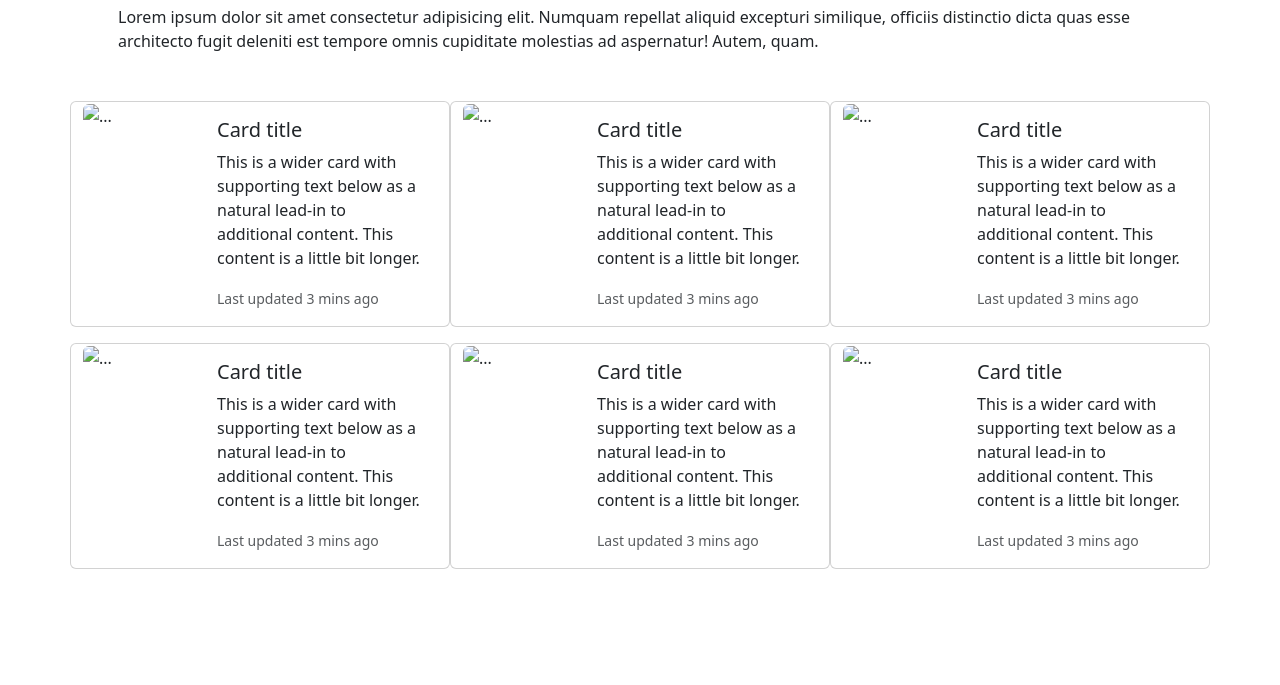
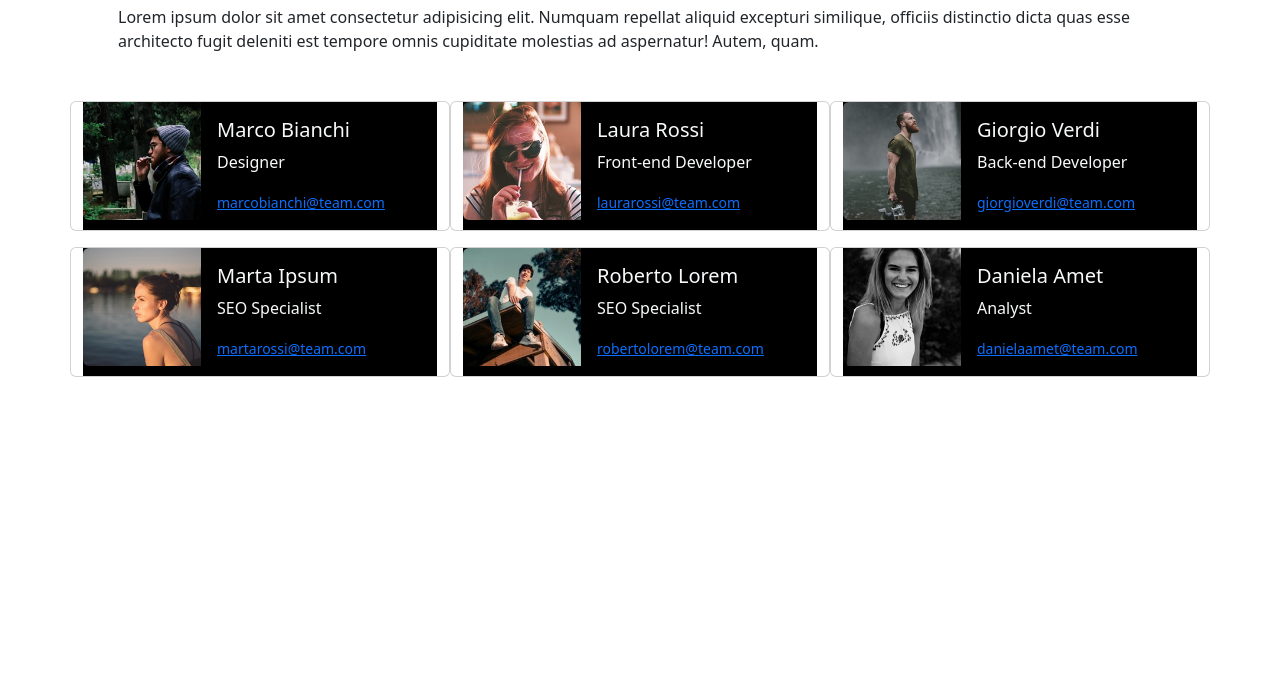
Before and after one commit to Manuel-Lauriola/js-our-team, a plain HTML site: page index.html in a window 1280 px wide. Shown: the part 115-800 px from the top of the page. Drawn offline with nearby package versions, Linux system fonts and the light colour scheme.

Commit message:
[UPD] - invoke function and minor fixing

```diff
--- a/assets/script.js
+++ b/assets/script.js
@@ -37,21 +37,32 @@ const teamMembers = [
   }
 ];
 
+
 //dichiaro la funzione che includa le variabili prese dai singoli oggetti in una variabile del mio html
 const generateCard = (member) => {
   const card = `<div class="card mb-3 col-4">
-  <div class="row g-0">
+  <div class="row g-0 bg-black">
     <div class="col-md-4">
-      <img src="${member.img}" class="img-fluid rounded-start" alt="...">
+      <img src="./assets/${member.img}" class="img-fluid rounded-start" alt="#">
     </div>
     <div class="col-md-8">
       <div class="card-body">
-        <h5 class="card-title">${member.name}</h5>
-        <p class="card-text">${member.role}</p>
-        <p class="card-text"><small class="text-body-secondary">${member.email}</small></p>
+        <h5 class="card-title text-light">${member.name}</h5>
+        <p class="card-text text-light">${member.role}</p>
+        <p class="card-text"><small class="text-body-secondary"><a href="#">${member.email}</a></small></p>
       </div>
     </div>
   </div>
 </div>`
 return card
 }
+
+//prendo dall'html la variabile dove inserirò le cards
+const album = document.getElementById('album')
+
+//ciclo l'array di oggetti in modo da assegnare i valori in ogni card
+for (let i=0; i<teamMembers.length; i++) {
+  let memberCard = generateCard(teamMembers[i])
+  //le inserisco all'interno dell'album
+  album.innerHTML += memberCard
+}
--- a/index.html
+++ b/index.html
@@ -11,93 +11,11 @@
   <div class="container">
     <div class="row">
       <div class="col-12 d-flex flex-column justify-content-center align-items-center p-5">
-          <h1>Meet our team</h1>
+          <h1 class="text-danger">Meet our team</h1>
           <span class="mt-3">Lorem ipsum dolor sit amet consectetur adipisicing elit. Numquam repellat aliquid excepturi similique, officiis distinctio dicta quas esse architecto fugit deleniti est tempore omnis cupiditate molestias ad aspernatur! Autem, quam.</span>
       </div>
-      <div class="card mb-3 col-4">
-  <div class="row g-0">
-    <div class="col-md-4">
-      <img src="..." class="img-fluid rounded-start" alt="...">
     </div>
-    <div class="col-md-8">
-      <div class="card-body">
-        <h5 class="card-title">Card title</h5>
-        <p class="card-text">This is a wider card with supporting text below as a natural lead-in to additional content. This content is a little bit longer.</p>
-        <p class="card-text"><small class="text-body-secondary">Last updated 3 mins ago</small></p>
-      </div>
-    </div>
-  </div>
-</div>
-      <div class="card mb-3 col-4">
-  <div class="row g-0">
-    <div class="col-md-4">
-      <img src="..." class="img-fluid rounded-start" alt="...">
-    </div>
-    <div class="col-md-8">
-      <div class="card-body">
-        <h5 class="card-title">Card title</h5>
-        <p class="card-text">This is a wider card with supporting text below as a natural lead-in to additional content. This content is a little bit longer.</p>
-        <p class="card-text"><small class="text-body-secondary">Last updated 3 mins ago</small></p>
-      </div>
-    </div>
-  </div>
-</div>
-      <div class="card mb-3 col-4">
-  <div class="row g-0">
-    <div class="col-md-4">
-      <img src="..." class="img-fluid rounded-start" alt="...">
-    </div>
-    <div class="col-md-8">
-      <div class="card-body">
-        <h5 class="card-title">Card title</h5>
-        <p class="card-text">This is a wider card with supporting text below as a natural lead-in to additional content. This content is a little bit longer.</p>
-        <p class="card-text"><small class="text-body-secondary">Last updated 3 mins ago</small></p>
-      </div>
-    </div>
-  </div>
-</div>
-      <div class="card mb-3 col-4">
-  <div class="row g-0">
-    <div class="col-md-4">
-      <img src="..." class="img-fluid rounded-start" alt="...">
-    </div>
-    <div class="col-md-8">
-      <div class="card-body">
-        <h5 class="card-title">Card title</h5>
-        <p class="card-text">This is a wider card with supporting text below as a natural lead-in to additional content. This content is a little bit longer.</p>
-        <p class="card-text"><small class="text-body-secondary">Last updated 3 mins ago</small></p>
-      </div>
-    </div>
-  </div>
-</div>
-      <div class="card mb-3 col-4">
-  <div class="row g-0">
-    <div class="col-md-4">
-      <img src="..." class="img-fluid rounded-start" alt="...">
-    </div>
-    <div class="col-md-8">
-      <div class="card-body">
-        <h5 class="card-title">Card title</h5>
-        <p class="card-text">This is a wider card with supporting text below as a natural lead-in to additional content. This content is a little bit longer.</p>
-        <p class="card-text"><small class="text-body-secondary">Last updated 3 mins ago</small></p>
-      </div>
-    </div>
-  </div>
-</div>
-      <div class="card mb-3 col-4">
-  <div class="row g-0">
-    <div class="col-md-4">
-      <img src="..." class="img-fluid rounded-start" alt="...">
-    </div>
-    <div class="col-md-8">
-      <div class="card-body">
-        <h5 class="card-title">Card title</h5>
-        <p class="card-text">This is a wider card with supporting text below as a natural lead-in to additional content. This content is a little bit longer.</p>
-        <p class="card-text"><small class="text-body-secondary">Last updated 3 mins ago</small></p>
-      </div>
-    </div>
-  </div>
-</div>
+    <div id="album" class="row">
     </div>
   </div>
   <script src="./assets/script.js"></script>
```
